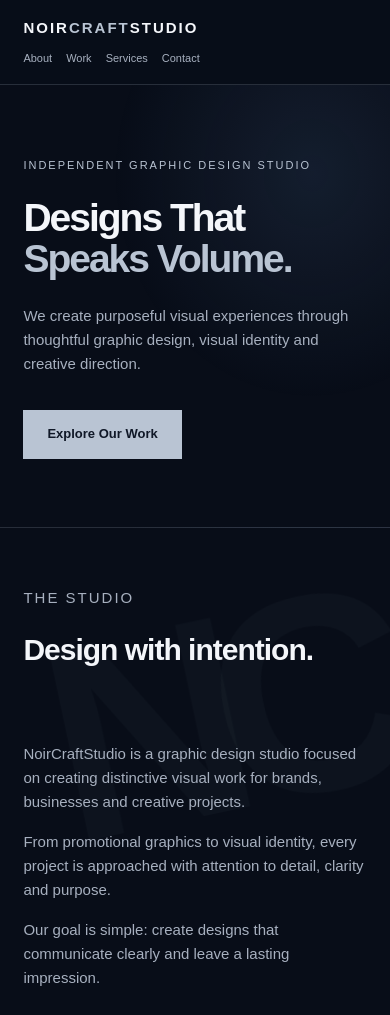
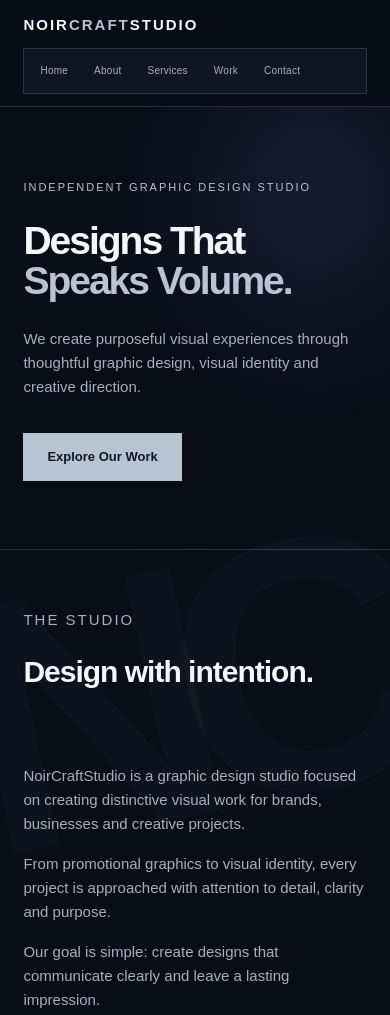
Before and after one commit to black-alt-oot/NoirCraftStudio-, a plain HTML site: page index.html in a window 390 px wide. Shown: the top 1015 px of the page. Drawn offline with Linux system fonts and the light colour scheme.

Commit message:
Add structured navigation bar to homepage

```diff
--- a/index.html
+++ b/index.html
@@ -99,16 +99,21 @@
     }
 
     header {
+      position: sticky;
+      top: 0;
+      z-index: 20;
       border-bottom: 1px solid var(--line);
-      background: rgba(8,13,24,.96);
+      background: rgba(8,13,24,.97);
+      backdrop-filter: blur(16px);
+      -webkit-backdrop-filter: blur(16px);
     }
 
     nav {
-      min-height: 76px;
+      min-height: 82px;
       display: flex;
       align-items: center;
       justify-content: space-between;
-      gap: 20px;
+      gap: 24px;
     }
 
     .logo {
@@ -121,12 +126,35 @@
 
     .nav-links {
       display: flex;
-      gap: 27px;
+      align-items: center;
+      gap: 4px;
+      padding: 5px;
+      border: 1px solid var(--line);
+      background: rgba(16,24,39,.82);
       color: var(--muted);
-      font-size: 13px;
+      font-size: 12px;
+      letter-spacing: .25px;
     }
 
-    .nav-links a:hover { color: var(--white); }
+    .nav-links a {
+      display: inline-flex;
+      align-items: center;
+      justify-content: center;
+      min-height: 38px;
+      padding: 0 16px;
+      border: 1px solid transparent;
+      transition: color .2s ease, background .2s ease, border-color .2s ease;
+      white-space: nowrap;
+    }
+
+    .nav-links a:hover,
+    .nav-links a:focus-visible {
+      color: var(--white);
+      background: var(--surface2);
+      border-color: var(--line);
+    }
+
+    section[id] { scroll-margin-top: 100px; }
 
     .hero {
       padding: 115px 0 105px;
@@ -476,14 +504,22 @@
       nav {
         min-height: auto;
         flex-direction: column;
-        align-items: flex-start;
-        padding: 16px 0;
-        gap: 10px;
+        align-items: stretch;
+        padding: 13px 0 12px;
+        gap: 11px;
       }
       .nav-links {
-        flex-wrap: wrap;
-        gap: 8px 18px;
-        font-size: 12px;
+        width: 100%;
+        overflow-x: auto;
+        gap: 3px;
+        padding: 4px;
+        font-size: 11px;
+        scrollbar-width: none;
+      }
+      .nav-links::-webkit-scrollbar { display: none; }
+      .nav-links a {
+        min-height: 36px;
+        padding: 0 13px;
       }
       .logo { font-size: 15px; }
       .hero { padding: 72px 0 68px; }
@@ -507,8 +543,8 @@
     }
 
     @media (max-width: 390px) {
-      .nav-links { gap: 8px 14px; }
-      .nav-links a { font-size: 11px; }
+      .nav-links { gap: 2px; }
+      .nav-links a { font-size: 10px; padding: 0 11px; }
       .container { width: min(1120px, 88%); }
       .eyebrow { letter-spacing: 2px; }
       .other-card h3 { padding: 12px; font-size: 13px; }
@@ -519,7 +555,7 @@
       h1 { font-size: 36px; }
     }
 
-    body::before { content:"NC"; position:fixed; right:3vw; bottom:2vh; z-index:0; pointer-events:none; font-size:clamp(280px,52vw,720px); line-height:.8; font-weight:900; letter-spacing:-.13em; color:rgba(185,196,211,.026); transform:rotate(-12deg); }
+    body::before { content:"NC"; position:fixed; right:1vw; bottom:1vh; z-index:0; pointer-events:none; font-size:clamp(360px,68vw,920px); line-height:.8; font-weight:900; letter-spacing:-.13em; color:rgba(185,196,211,.026); transform:rotate(-12deg); }
     body > header, body > main, body > footer { position:relative; z-index:1; }
   </style>
 </head>
@@ -530,10 +566,11 @@
   <div class="container">
     <nav>
       <a class="logo" href="#">NOIR<span>CRAFT</span>STUDIO</a>
-      <div class="nav-links">
+      <div class="nav-links" aria-label="Main navigation">
+        <a href="#home">Home</a>
         <a href="#about">About</a>
+        <a href="#services">Services</a>
         <a href="#work">Work</a>
-        <a href="#services">Services</a>
         <a href="#contact">Contact</a>
       </div>
     </nav>
@@ -542,7 +579,7 @@
 
 <main>
 
-  <section class="hero">
+  <section class="hero" id="home">
     <div class="container">
       <p class="eyebrow">Independent Graphic Design Studio</p>
       <h1>Designs That<br><span>Speaks Volume.</span></h1>
```
